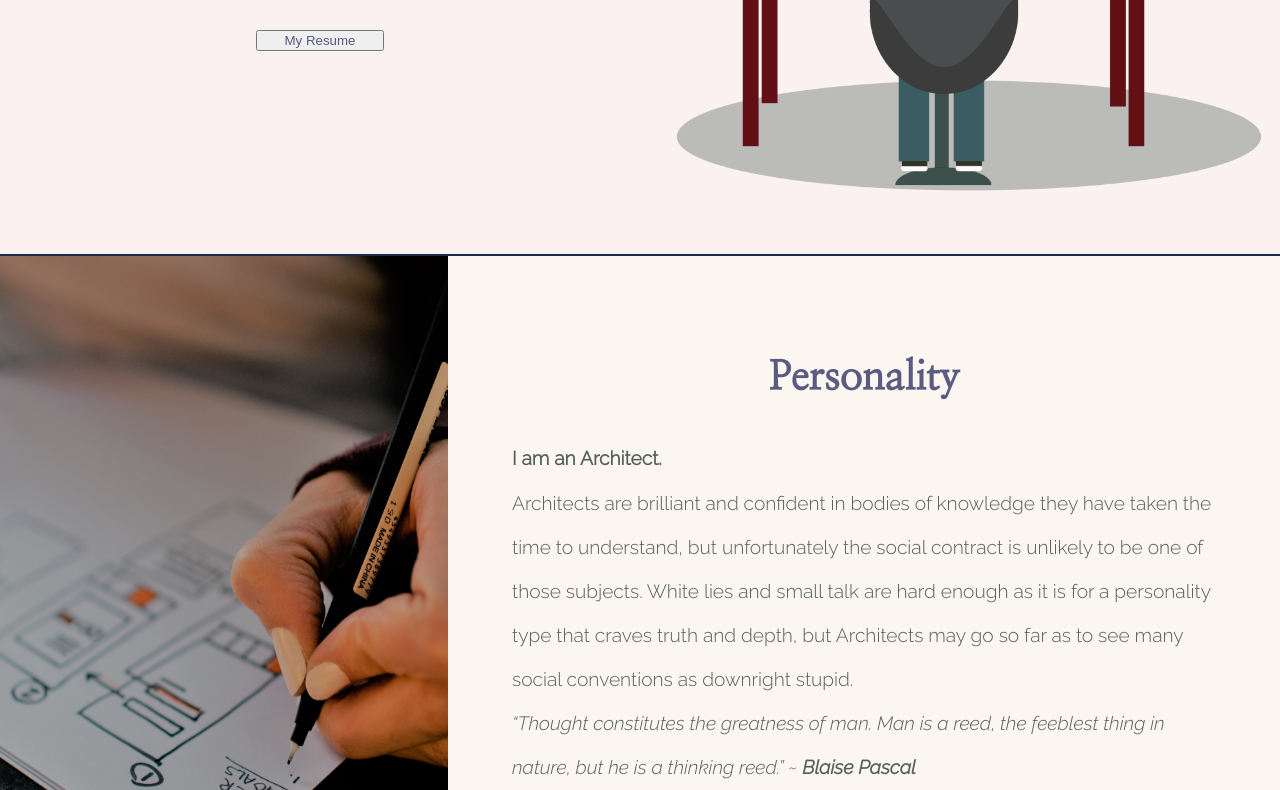
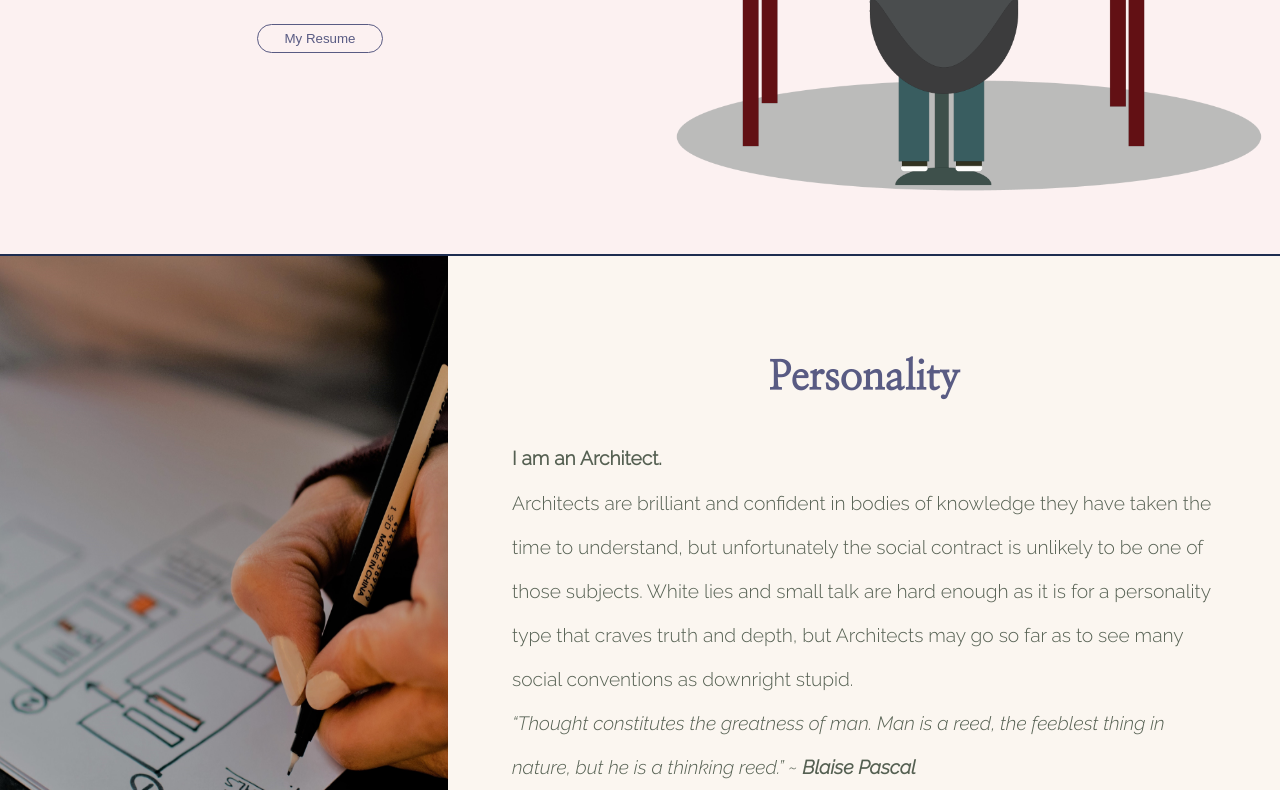
Before and after one commit to DebRC/My-Portfolio, a plain HTML site: page index.html in a window 1280 px wide. Shown: the part 386-1176 px from the top of the page. Drawn offline with Linux system fonts and the light colour scheme; a web font is replaced by a local one.

Commit message:
Added Buttons layout

```diff
--- a/css/styles.css
+++ b/css/styles.css
@@ -41,7 +41,24 @@ a{
 }
 
 a:hover {
-  color: #132743;
+  color: #a685e2;
+}
+
+.button
+{
+  background-color: transparent;
+  border: solid;
+  border-width: 1px;
+  border-color: #595b83;
+  padding: 1.5%;
+  text-align: center;
+  cursor: pointer;
+  border-radius: 16px;
+}
+
+.button:hover
+{
+  border-color: #a685e2;
 }
 
 
```
